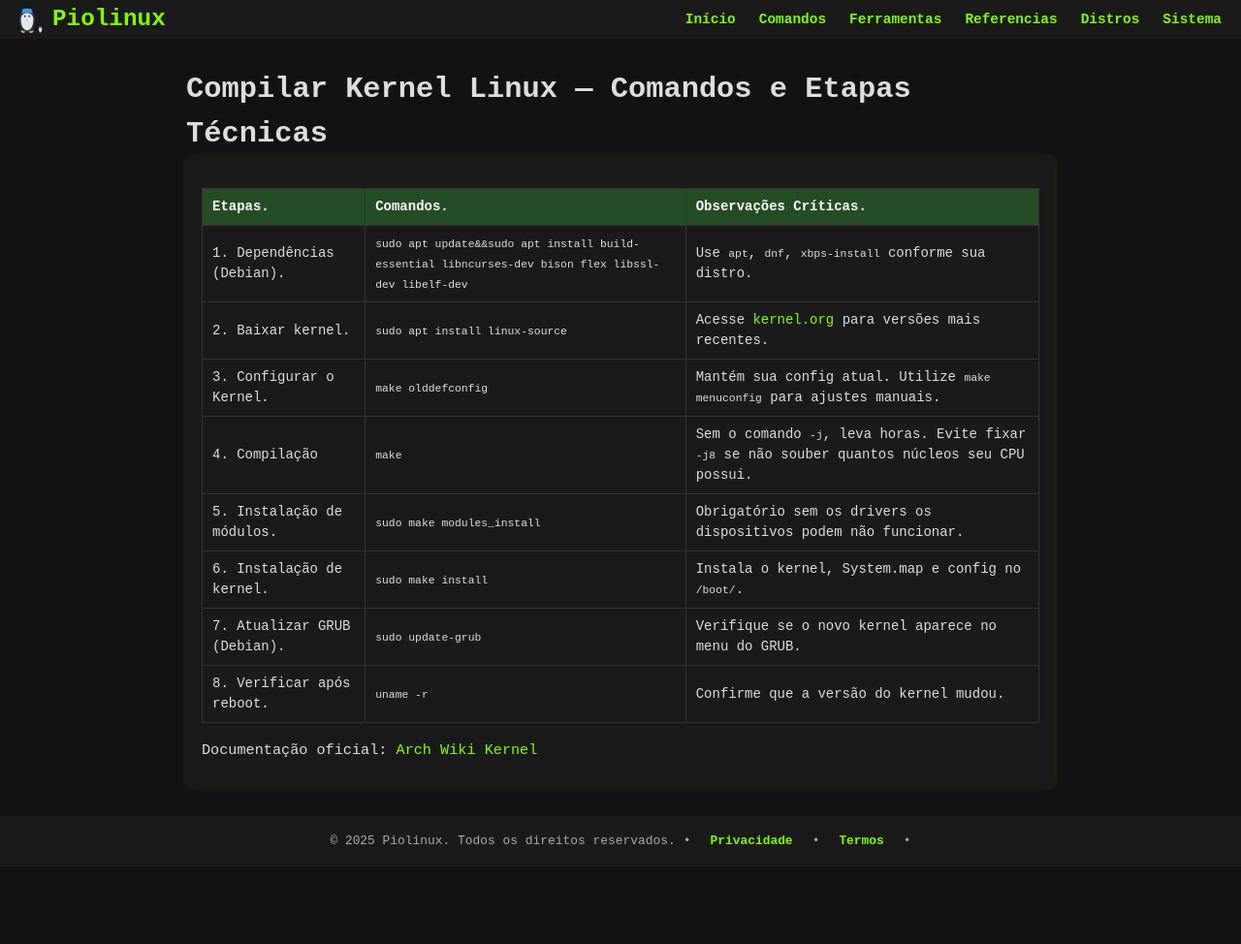
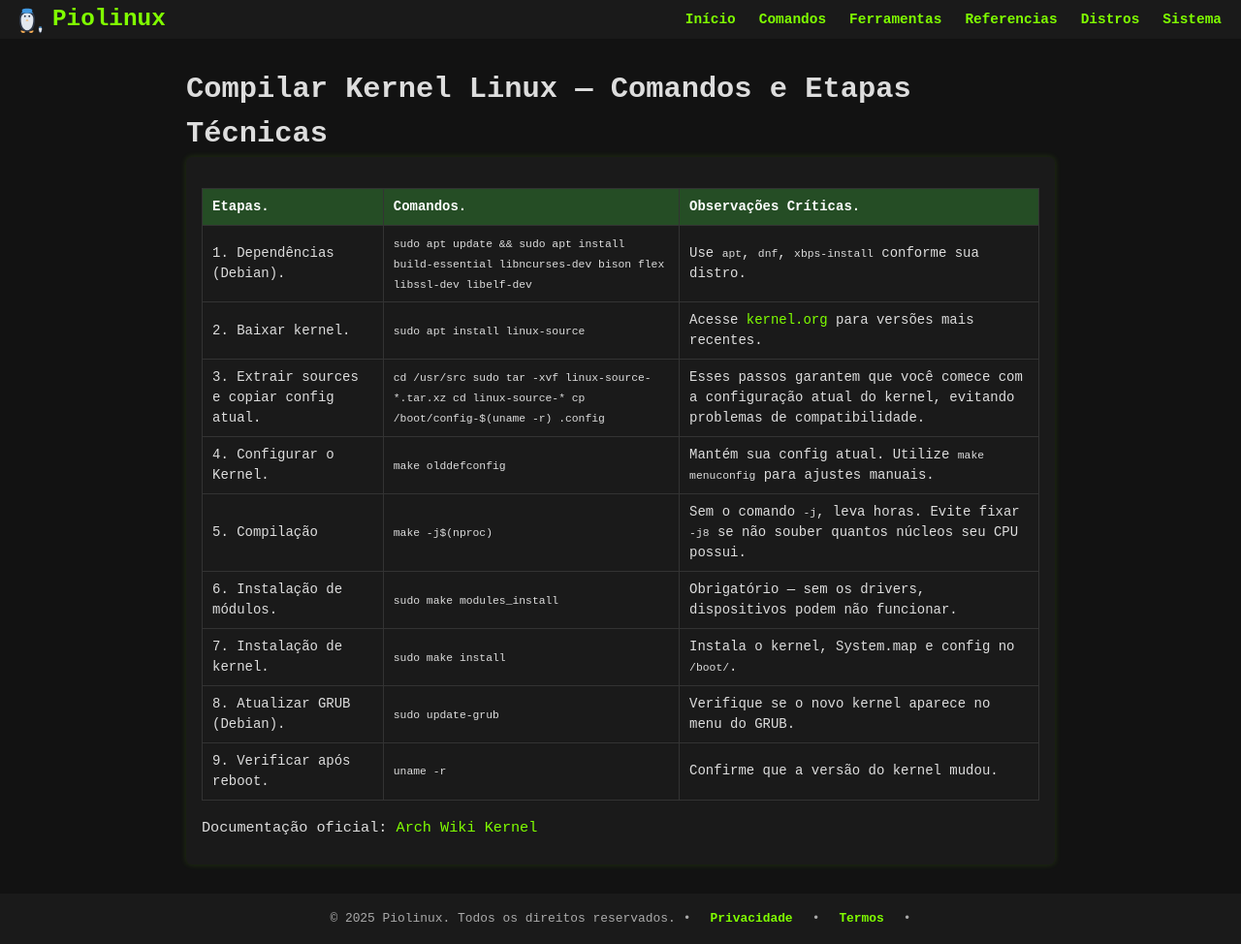
Before and after one commit to Piolinux/piolinux-site, a Jekyll site: the page built from _pages/_kernel/tabela-evergreen-como-compilar-o-kernel-linux.md, in a window 1280 px wide. Shown: the whole page at 97% size. Built offline with Jekyll 4.4.1, drawn with Linux system fonts in a browser that asks for light colours; before the commit the page ends 900 px from its top, so only the background shows below that.

Commit message:
Update tabela-evergreen-como-compilar-o-kernel-linux.md

```diff
--- a/_pages/_kernel/tabela-evergreen-como-compilar-o-kernel-linux.md
+++ b/_pages/_kernel/tabela-evergreen-como-compilar-o-kernel-linux.md
@@ -14,6 +14,8 @@ tags: [kernel, linux, compilacao, make, grub, xbps, apt, dnf, evergreen]
 <section class="post-content">
 
 
+
+
 <table class="evergreen-table">
   <thead>
     <tr>
@@ -25,7 +27,7 @@ tags: [kernel, linux, compilacao, make, grub, xbps, apt, dnf, evergreen]
   <tbody>
     <tr>
       <td data-label="Etapa">1. Dependências (Debian).</td>
-      <td data-label="Comando"><code>sudo apt update&&sudo apt install build-essential libncurses-dev bison flex libssl-dev libelf-dev</code></td>
+      <td data-label="Comando"><code>sudo apt update && sudo apt install build-essential libncurses-dev bison flex libssl-dev libelf-dev</code></td>
       <td data-label="Observação Crítica">Use <code>apt</code>, <code>dnf</code>, <code>xbps-install</code> conforme sua distro.</td>
     </tr>
     <tr>
@@ -34,38 +36,48 @@ tags: [kernel, linux, compilacao, make, grub, xbps, apt, dnf, evergreen]
       <td data-label="Observação Crítica">Acesse <a href="https://kernel.org" target="_blank">kernel.org</a> para versões mais recentes.</td>
     </tr>
     <tr>
-      <td data-label="Etapa">3. Configurar o Kernel.</td>
+      <td data-label="Etapa">3. Extrair sources e copiar config atual.</td>
+      <td data-label="Comando"><code>cd /usr/src
+sudo tar -xvf linux-source-*.tar.xz
+cd linux-source-*
+cp /boot/config-$(uname -r) .config</code></td>
+      <td data-label="Observação Crítica">Esses passos garantem que você comece com a configuração atual do kernel, evitando problemas de compatibilidade.</td>
+    </tr>
+    <tr>
+      <td data-label="Etapa">4. Configurar o Kernel.</td>
       <td data-label="Comando"><code>make olddefconfig</code></td>
       <td data-label="Observação Crítica">Mantém sua config atual. Utilize <code>make menuconfig</code> para ajustes manuais.</td>
     </tr>
     <tr>
-      <td data-label="Etapa">4. Compilação</td>
-      <td data-label="Comando"><code>make </code></td>
+      <td data-label="Etapa">5. Compilação</td>
+      <td data-label="Comando"><code>make -j$(nproc)</code></td>
       <td data-label="Observação Crítica">Sem o comando <code>-j</code>, leva horas. Evite fixar <code>-j8</code> se não souber quantos núcleos seu CPU possui.</td>
     </tr>
     <tr>
-      <td data-label="Etapa">5. Instalação de módulos.</td>
+      <td data-label="Etapa">6. Instalação de módulos.</td>
       <td data-label="Comando"><code>sudo make modules_install</code></td>
-      <td data-label="Observação Crítica">Obrigatório sem os drivers os dispositivos podem não funcionar.</td>
+      <td data-label="Observação Crítica">Obrigatório — sem os drivers, dispositivos podem não funcionar.</td>
     </tr>
     <tr>
-      <td data-label="Etapa">6. Instalação de kernel.</td>
+      <td data-label="Etapa">7. Instalação de kernel.</td>
       <td data-label="Comando"><code>sudo make install</code></td>
       <td data-label="Observação Crítica">Instala o kernel, System.map e config no <code>/boot/</code>.</td>
     </tr>
     <tr>
-      <td data-label="Etapa">7. Atualizar GRUB (Debian).</td>
+      <td data-label="Etapa">8. Atualizar GRUB (Debian).</td>
       <td data-label="Comando"><code>sudo update-grub</code></td>
       <td data-label="Observação Crítica">Verifique se o novo kernel aparece no menu do GRUB.</td>
     </tr>
     <tr>
-      <td data-label="Etapa">8. Verificar após reboot.</td>
+      <td data-label="Etapa">9. Verificar após reboot.</td>
       <td data-label="Comando"><code>uname -r</code></td>
       <td data-label="Observação Crítica">Confirme que a versão do kernel mudou.</td>
     </tr>
   </tbody>
 </table>
 
+
+
 <p>Documentação oficial: <a href="https://wiki.archlinux.org/title/Kernel/Traditional_compilation" target="_blank">Arch Wiki Kernel</a></p>
 
 
```
